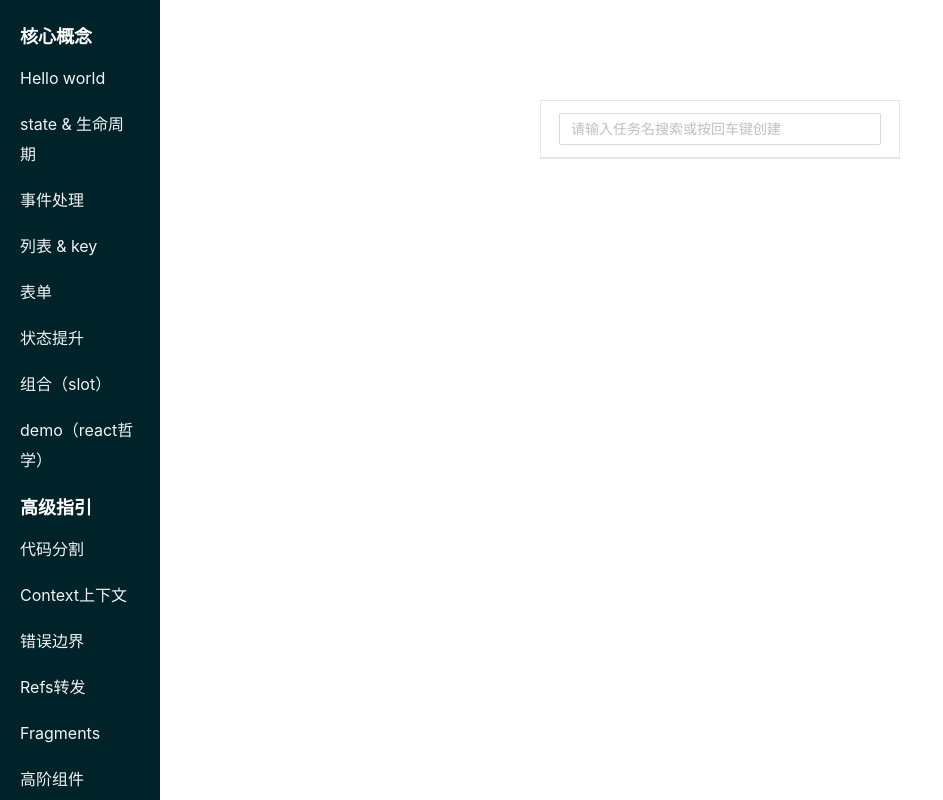
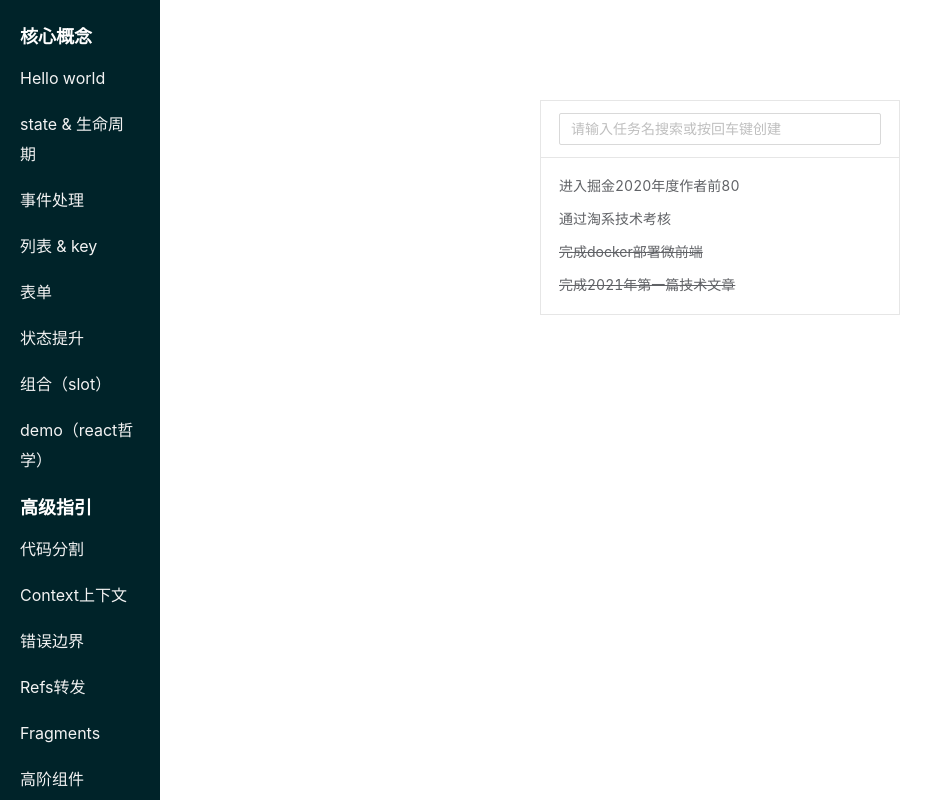
Before and after one commit to hql7/react-learning-record, a React app: page /todo-list in a window 1280 px wide. Shown: the whole page, without its empty margins (0-943 px from the left). Built offline with nearby package versions, Linux system fonts and the light colour scheme; a small style sheet from the web is missing.

Commit message:
feat: 完成了一个不满意的todo

```diff
--- a/public/index.html
+++ b/public/index.html
@@ -9,6 +9,7 @@
       name="description"
       content="Web site created using create-react-app"
     />
+    <link rel="stylesheet" href="//at.alicdn.com/t/font_2349909_57atnxmkc9r.css">
     <link rel="apple-touch-icon" href="%PUBLIC_URL%/logo192.png" />
     <!--
       manifest.json provides metadata used when your web app is installed on a
--- a/src/views/todo-list/components/TheBody.jsx
+++ b/src/views/todo-list/components/TheBody.jsx
@@ -1,9 +1,40 @@
-import React from 'react';
+import React, { useState } from 'react';
+import '../css/body/index.min.css'
+import TheTask from "./TheTask"
 
-function TheBody() {
+function TheBody(props) {
+  const { selfProps, unfinishedTasks, finishedTasks, handleTransferData, handleDelTask } = props;
+  if (unfinishedTasks.length || finishedTasks.length) {
+    return (
+      <ul className="body-tasks">
+        {
+          unfinishedTasks.map(i => (
+            <TheTask
+              key={i[selfProps.id]}
+              item={i}
+              selfProps={selfProps}
+              handleTransferData={handleTransferData}
+              handleDelTask={handleDelTask}
+              done={false} />
+          ))
+        }
+        {
+          finishedTasks.map(i => (
+            <TheTask
+              key={i[selfProps.id]}
+              item={i}
+              selfProps={selfProps}
+              handleTransferData={handleTransferData}
+              handleDelTask={handleDelTask}
+              done />
+          ))
+        }
+      </ul>
+    )
+  }
   return (
-    <div>
-      MainBox
+    <div className="body-no-data">
+      暂无数据
     </div>
   );
 }
--- a/src/views/todo-list/components/TheSearch.jsx
+++ b/src/views/todo-list/components/TheSearch.jsx
@@ -7,6 +7,7 @@ function TheSearch(props) {
   return (
     <div className="m-search">
       <Input
+        value={props.value}
         placeholder={placeholder}
         onChange={e => props.searchChange(e.target.value)}
         onPressEnter={e => props.searchEnter(e.target.value)} />
--- /dev/null
+++ b/src/views/todo-list/components/TheTask.jsx
@@ -0,0 +1,28 @@
+import React from 'react';
+import '../css/task/index.min.css'
+
+function TheTask(props) {
+  const { item, done, selfProps, handleDelTask, handleTransferData } = props
+  const unfinishedIcon = (
+    <div className="icon-box">
+      <i className="iconfont icon-iconfontcheck icon-task icon-left-un" onClick={() => handleTransferData(item)}></i>
+      <i className="iconfont icon-icon_shanchu- icon-task icon-right-un" onClick={() => handleDelTask(item)}></i>
+    </div>
+  )
+  const finishedIcon = (
+    <div className="icon-box">
+      <i className="iconfont icon-chehui icon-task icon-task-fi" onClick={() => handleTransferData(item)}></i>
+      <i className="iconfont icon-icon_shanchu- icon-task icon-task-fi" onClick={() => handleDelTask(item)}></i>
+    </div>
+  )
+  return (
+    <li className="task-box">
+      <div className={done ? 'task-name done-task' : 'task-name'}>{item[selfProps.name]}</div>
+      {
+        done ? finishedIcon : unfinishedIcon
+      }
+    </li>
+  );
+}
+
+export default TheTask;
--- /dev/null
+++ b/src/views/todo-list/css/body/index.css
@@ -0,0 +1,10 @@
+.body-no-data {
+  padding: 40px 0;
+  text-align: center;
+  color: #666;
+}
+
+.body-tasks {
+  padding: 12px 12px 12px 18px;
+  margin: 0;
+}
--- /dev/null
+++ b/src/views/todo-list/css/body/index.min.css
@@ -0,0 +1 @@
+.body-no-data{padding:40px 0;text-align:center;color:#666}.body-tasks{padding:12px 12px 12px 18px;margin:0}
--- /dev/null
+++ b/src/views/todo-list/css/body/index.scss
@@ -0,0 +1,9 @@
+.body-no-data {
+  padding: 40px 0;
+  text-align: center;
+  color: #666;
+}
+.body-tasks {
+  padding: 12px 12px 12px 18px;
+  margin: 0;
+}
--- /dev/null
+++ b/src/views/todo-list/css/task/index.css
@@ -0,0 +1,32 @@
+.task-box {
+  display: flex;
+  line-height: 32px;
+}
+
+.task-box > .task-name {
+  flex: 1;
+  overflow: hidden;
+  color: #606266;
+}
+
+.task-box > .done-task {
+  text-decoration: line-through;
+}
+
+.task-box .icon-task {
+  font-size: 18px;
+  padding: 5px;
+  cursor: pointer;
+}
+
+.task-box .icon-left-un {
+  color: #1890ff;
+}
+
+.task-box .icon-right-un {
+  color: #f5222d;
+}
+
+.task-box .icon-task-fi {
+  color: #999;
+}
--- /dev/null
+++ b/src/views/todo-list/css/task/index.min.css
@@ -0,0 +1 @@
+.task-box{display:flex;line-height:32px}.task-box>.task-name{flex:1;overflow:hidden;color:#606266}.task-box>.done-task{text-decoration:line-through}.task-box .icon-task{font-size:18px;padding:5px;cursor:pointer}.task-box .icon-left-un{color:#1890ff}.task-box .icon-right-un{color:#f5222d}.task-box .icon-task-fi{color:#999}
--- /dev/null
+++ b/src/views/todo-list/css/task/index.scss
@@ -0,0 +1,26 @@
+.task-box {
+  display: flex;
+  line-height: 32px;
+  > .task-name {
+    flex: 1;
+    overflow: hidden;
+    color: #606266;
+  }
+  > .done-task {
+    text-decoration: line-through;
+  }
+  .icon-task {
+    font-size: 18px;
+    padding: 5px;
+    cursor: pointer;
+  }
+  .icon-left-un {
+    color: #1890ff;
+  }
+  .icon-right-un {
+    color: #f5222d;
+  }
+  .icon-task-fi {
+    color: #999;
+  }
+}
--- a/src/views/todo-list/index.jsx
+++ b/src/views/todo-list/index.jsx
@@ -1,29 +1,93 @@
 import React, { useState } from 'react';
+import './css/index/index.min.css'
 import TheSearch from "./components/TheSearch"
-import './css/index/index.min.css'
+import TheBody from "./components/TheBody"
 
-function TodoList() {
+function TodoList(props) {
+  const { placeholder, data = [], ...rest } = props
   const [searchKey, setSearchKey] = useState('');
-  const [finishedTasks, setFinishedTasks] = useState([]);
-  const [unfinishedTasks, setUnfinishedTasks] = useState([]);
+  let finisheds = [], unfinisheds = [];
+  const selfProps = {
+    done: 'done',
+    id: 'id',
+    name: 'name',
+    ...props.props
+  }
+  data.forEach(i => {
+    i[selfProps.done] ? finisheds.push(i) : unfinisheds.push(i)
+  })
+  const [finishedTasks, setFinishedTasks] = useState(finisheds);
+  const [unfinishedTasks, setUnfinishedTasks] = useState(unfinisheds);
 
+  // 添加新任务
   function handleAddTask(value) {
-    const task = { id: +new Date(), name: value }
-    setUnfinishedTasks([unfinishedTasks.concat(task)])
+    if (!value) return
+    const task = {
+      id: `${+new Date()}-${Math.random()}`,
+      [selfProps.name]: value,
+      [selfProps.done]: false
+    }
+    console.log(task);
+    setUnfinishedTasks([task].concat(unfinishedTasks))
+    setSearchKey('')
+  }
+
+  // 已完成<-->未完成任务状态转换
+  function handleTransferData(item) {
+    if (item[selfProps.done]) {
+      const newFinishedTasks = finishedTasks.filter(i => i[selfProps.id] !== item[selfProps.id]);
+      setFinishedTasks(newFinishedTasks)
+      item[selfProps.done] = false;
+      setUnfinishedTasks([item].concat(unfinishedTasks))
+    } else {
+      const newUnfinishedTasks = unfinishedTasks.filter(i => i[selfProps.id] !== item[selfProps.id]);
+      setUnfinishedTasks(newUnfinishedTasks)
+      item[selfProps.done] = true;
+      setFinishedTasks([item].concat(finishedTasks))
+    }
+  }
+
+  // 删除任务
+  function handleDelTask(item) {
+    if (item[selfProps.done]) {
+      const newFinishedTasks = finishedTasks.filter(i => i[selfProps.id] !== item[selfProps.id]);
+      setFinishedTasks(newFinishedTasks)
+    } else {
+      const newUnfinishedTasks = unfinishedTasks.filter(i => i[selfProps.id] !== item[selfProps.id]);
+      setUnfinishedTasks(newUnfinishedTasks)
+    }
   }
 
   return (
     <div className='wl-todo'>
-      <TheSearch searchChange={e => setSearchKey(e)} searchEnter={handleAddTask} />
-      <div></div>
+      <TheSearch
+        value={searchKey}
+        placeholder={placeholder}
+        searchChange={e => setSearchKey(e)}
+        searchEnter={handleAddTask} />
+      <TheBody
+        searchKey={searchKey}
+        finishedTasks={finishedTasks}
+        unfinishedTasks={unfinishedTasks}
+        handleTransferData={handleTransferData}
+        handleDelTask={handleDelTask}
+        selfProps={selfProps}
+        {...rest} />
     </div>
   );
 }
 
 function UiRender() {
+  const data = [
+    { id: "10", label: "完成docker部署微前端", isDone: true },
+    { id: "11", label: "进入掘金2020年度作者前80", isDone: false },
+    { id: "12", label: "完成2021年第一篇技术文章", isDone: true },
+    { id: "13", label: "通过淘系技术考核", isDone: false },
+  ]
+  const props = { done: 'isDone', name: 'label' }
   return (
     <div className="demo-todo">
-      <TodoList />
+      <TodoList data={data} props={props} />
     </div>
   )
 }
```
